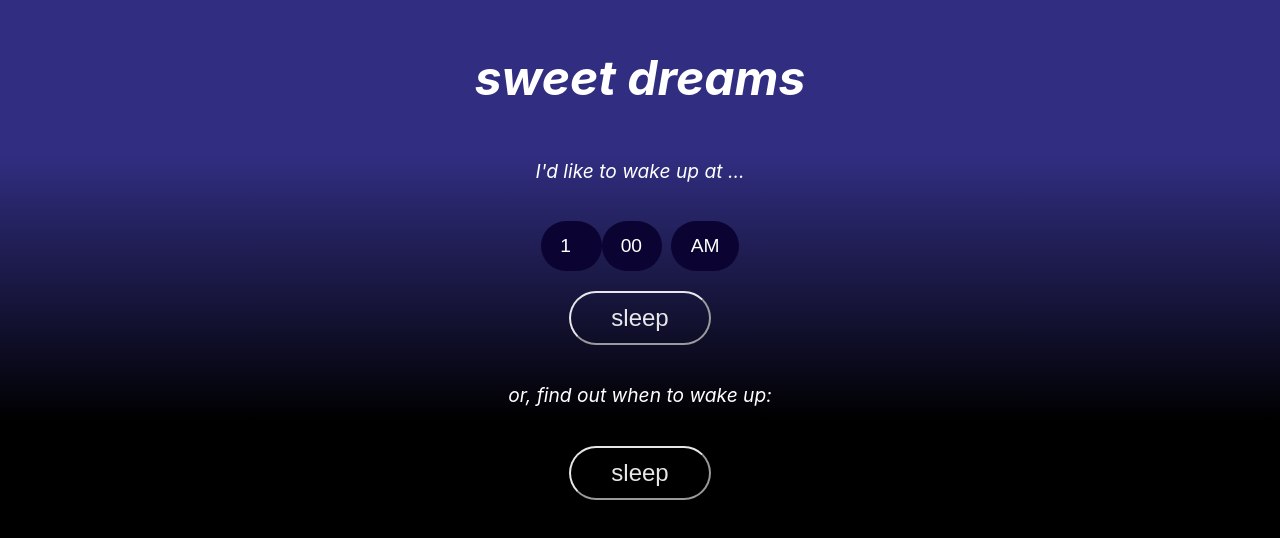
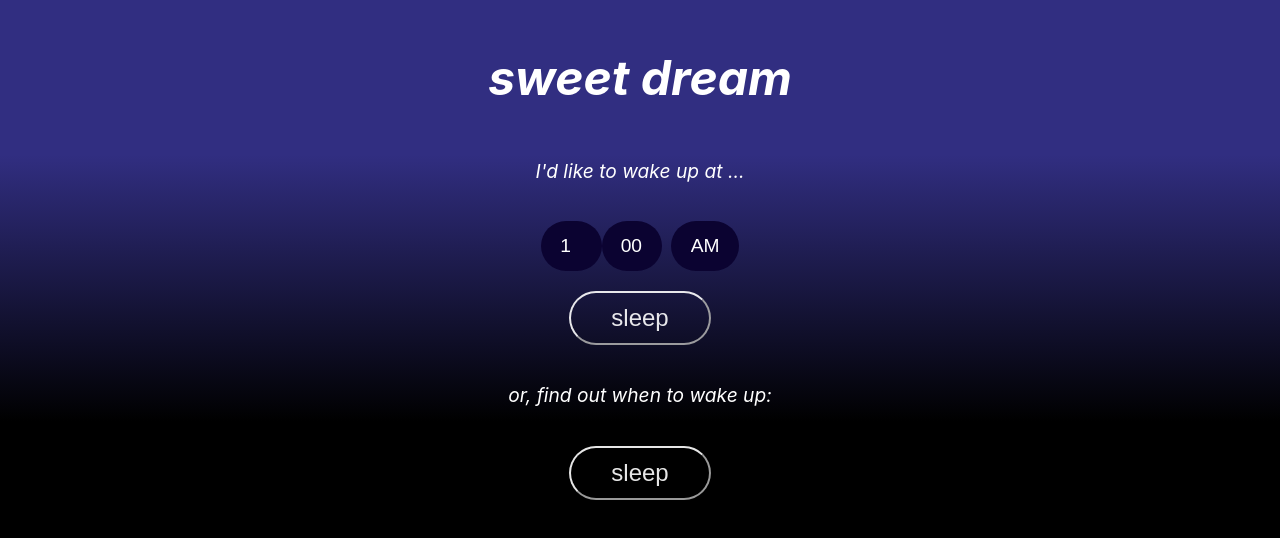
Before and after one commit to juanjosevega99/sweet-dreams, a React (Vite) app: page / in a window 1280 px wide. Shown: the part 112-650 px from the top of the page. Built offline with nearby package versions, Linux system fonts and the light colour scheme.

Commit message:
chore: change title

```diff
--- a/src/App.tsx
+++ b/src/App.tsx
@@ -26,7 +26,7 @@ function App() {
 
   return (
     <div className="container">
-      <h1>sweet dreams</h1>
+      <h1>sweet dream</h1>
       <p>I'd like to wake up at ...</p>
       <div>
         <div className="waketime">
```
